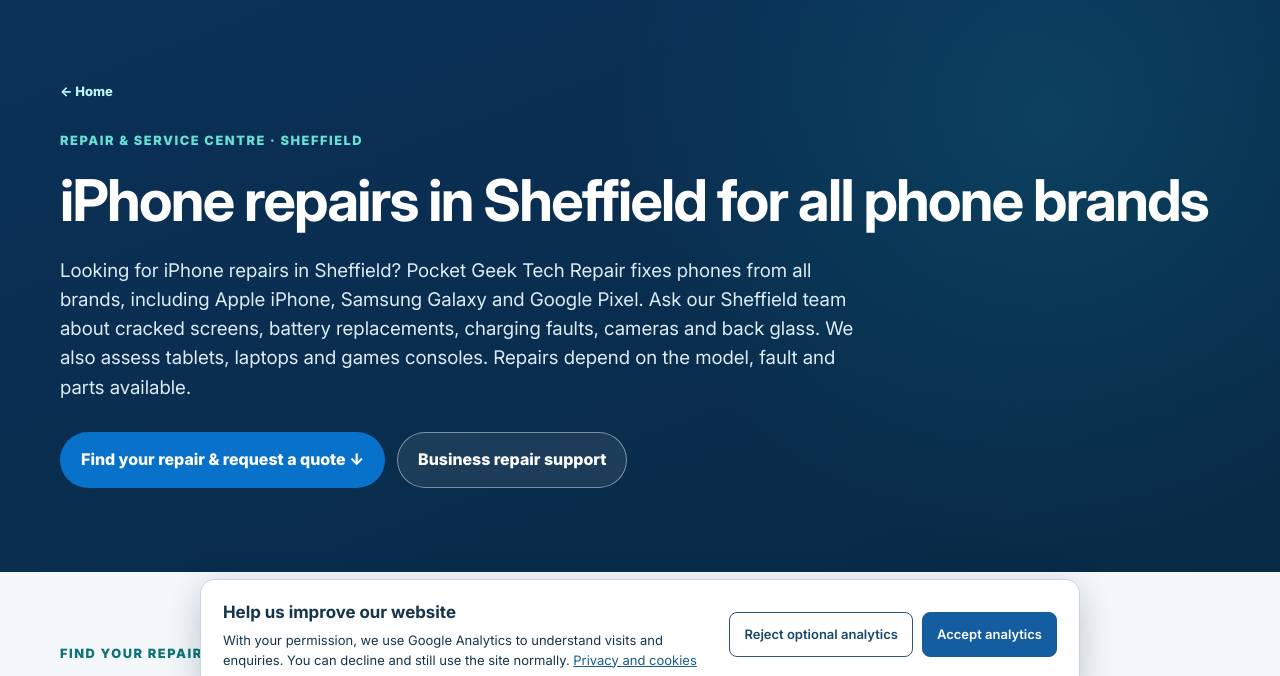
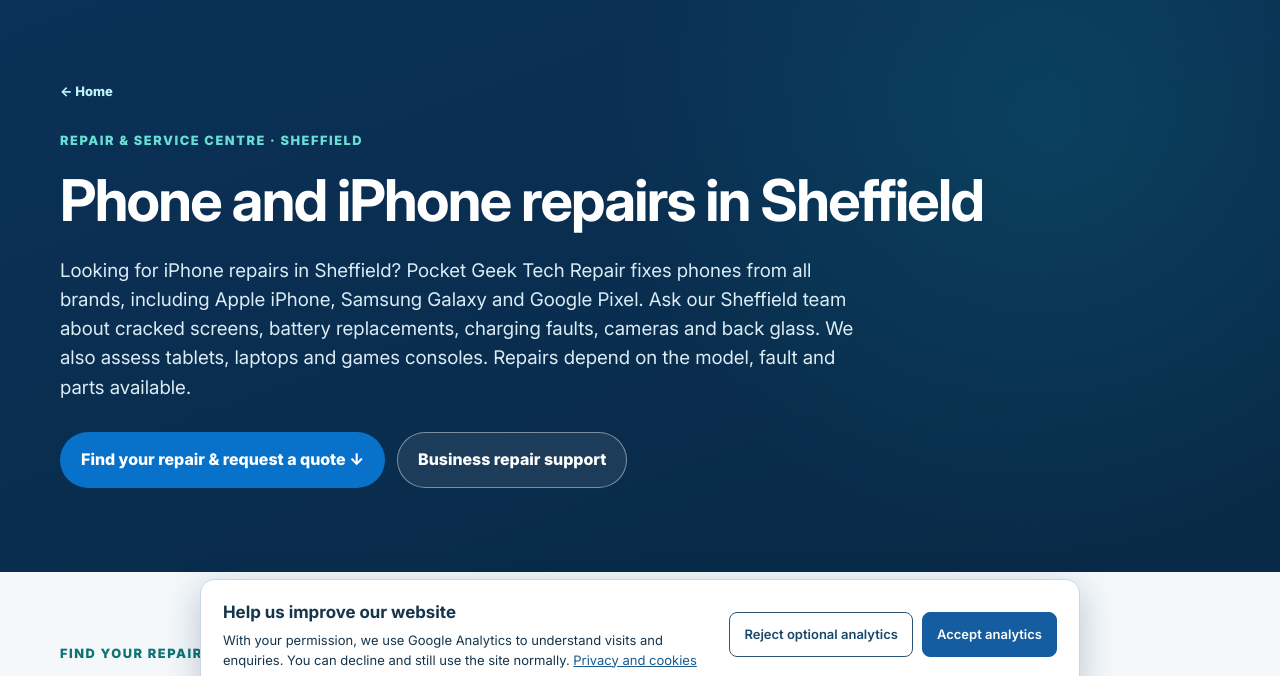
Before and after one commit to yellafish27-hash/angel-telecom-websit, a plain HTML site: page repair-sheffield.html in a window 1280 px wide. Shown: the part 94-770 px from the top of the page. Drawn offline with Linux system fonts and the light colour scheme.

Commit message:
Improve commercial search relevance and bill review discovery

```diff
--- a/repair-sheffield.html
+++ b/repair-sheffield.html
@@ -3,8 +3,8 @@
 <head>
 <meta charset="utf-8">
 <meta name="viewport" content="width=device-width,initial-scale=1">
-<meta name="description" content="iPhone repairs Sheffield, plus Samsung, Google Pixel and other phone brands. Screen, battery and charging repairs at Pocket Geek Tech Repair near Ecclesall Road.">
-<title>iPhone Repairs Sheffield | All Phone Brands | Pocket Geek Tech Repair</title>
+<meta name="description" content="Need a phone repair in Sheffield? iPhone, Samsung and Pixel screens, batteries and charging faults, plus tablet, laptop and console repairs. Request a quote.">
+<title>Phone &amp; iPhone Repairs Sheffield | Pocket Geek Tech Repair</title>
 <link rel="preload" href="assets/fonts/InterVariable.woff2" as="font" type="font/woff2" crossorigin>
 <link rel="stylesheet" href="assets/styles.css?v=20261120b"><link rel="stylesheet" href="assets/site-chrome.css?v=20261120c"><link rel="stylesheet" href="assets/theme.css?v=20261120q"><link rel="icon" type="image/png" href="assets/angel-logo-clean.png">
 <link rel="canonical" href="https://angel-telecom.co.uk/repair-sheffield.html">
@@ -104,7 +104,7 @@
   <div class="container">
     <a class="home-back" href="/">← Home</a>
     <div class="eyebrow">REPAIR &amp; SERVICE CENTRE · SHEFFIELD</div>
-    <h1>iPhone repairs in Sheffield for all phone brands</h1>
+    <h1>Phone and iPhone repairs in Sheffield</h1>
     <p>Looking for iPhone repairs in Sheffield? Pocket Geek Tech Repair fixes phones from all brands, including Apple iPhone, Samsung Galaxy and Google Pixel. Ask our Sheffield team about cracked screens, battery replacements, charging faults, cameras and back glass. We also assess tablets, laptops and games consoles. Repairs depend on the model, fault and parts available.</p>
     <div class="actions">
       <a class="btn btn-primary" href="#find-your-repair">Find your repair &amp; request a quote ↓</a>
```
